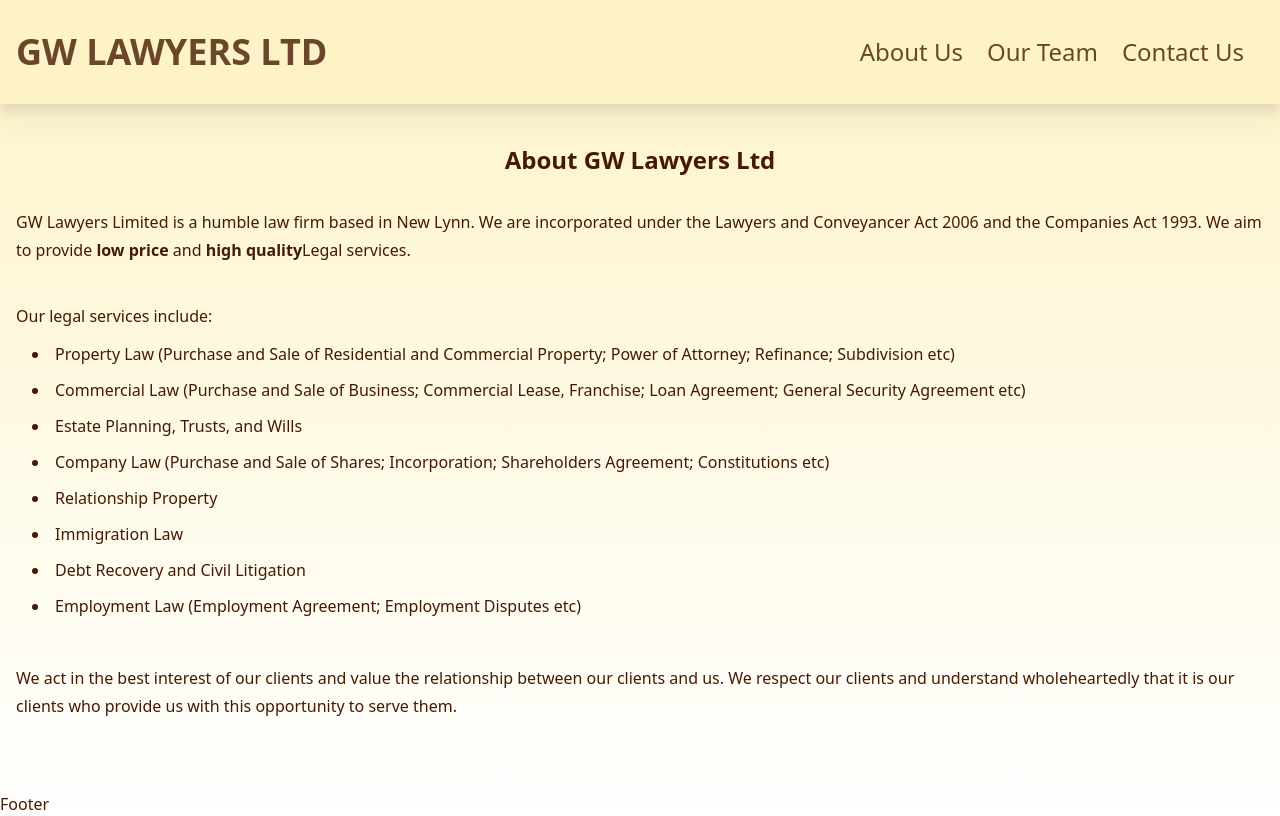
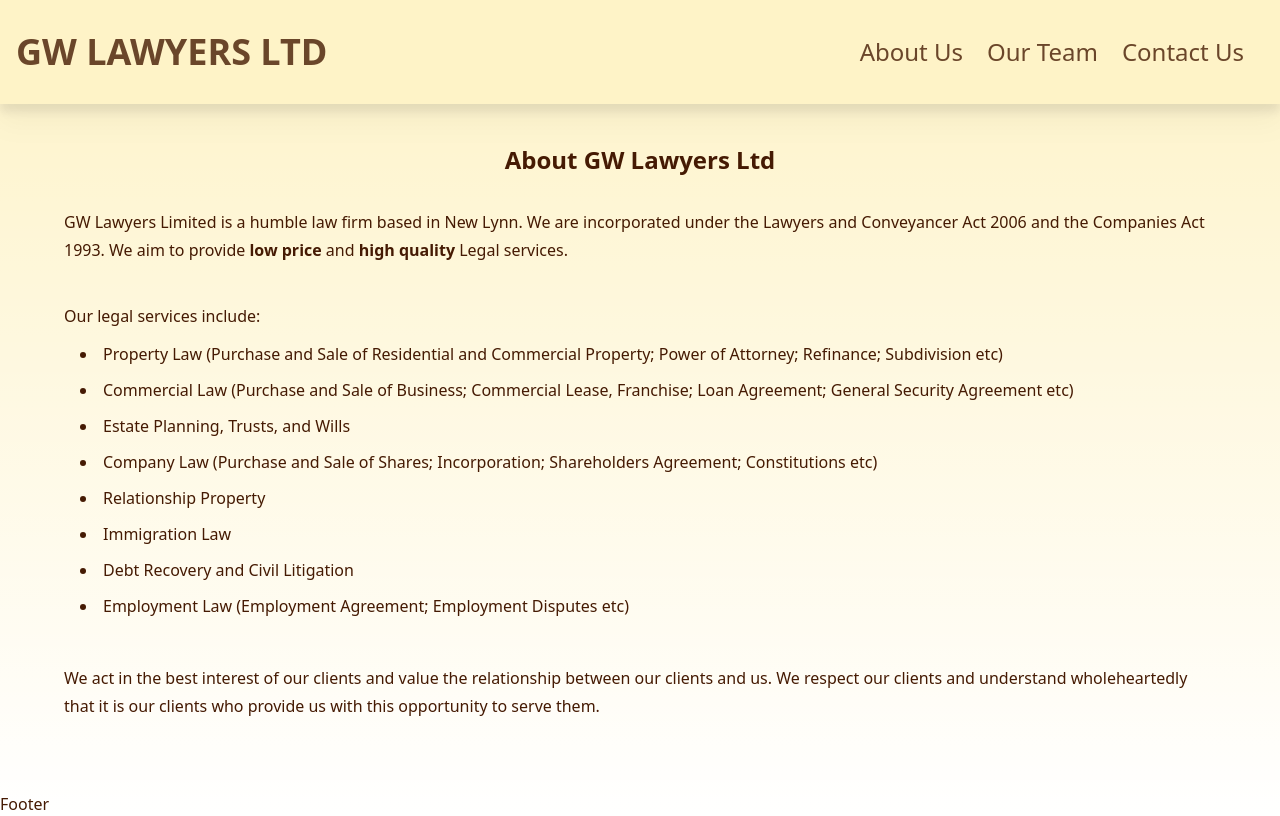
Before and after one commit to ian-jl-chua/gw-lawyers-ltd, a Next.js app: page /about in a window 1280 px wide. Built offline with nearby package versions, Linux system fonts and the light colour scheme.

Commit message:
about page done for now for medium and large devices

```diff
--- a/src/app/about/page.tsx
+++ b/src/app/about/page.tsx
@@ -1,18 +1,16 @@
 export default function About() {
   return (
-    <section className="py-8 px-4 dark:text-amber-50">
+    <section className="py-8 px-4 dark:text-amber-50 lg:px-8">
       <h2 className="pt-2 pb-8 text-center text-2xl font-bold">
         About GW Lawyers Ltd
       </h2>
-      <p className="pb-10 leading-7">
+      <p className="pb-10 leading-7 md:px-8">
         GW Lawyers Limited is a humble law firm based in New Lynn. We are
         incorporated under the Lawyers and Conveyancer Act 2006 and the
-        Companies Act 1993. We aim to provide <b>low price</b> and{' '}
-        <b>high quality</b>
-        Legal services.
+        Companies Act 1993. We aim to provide <b>low price</b> and <b>high quality</b> Legal services.
       </p>
-      <p>Our legal services include:</p>
-      <div className="px-4 pt-2 pb-10">
+      <p className="md:px-8">Our legal services include:</p>
+      <div className="px-4 pt-2 pb-10 md:px-12">
         <ul className="list-inside list-disc leading-9">
           <li>
             Property Law &#40;Purchase and Sale of Residential and Commercial
@@ -36,7 +34,7 @@ export default function About() {
           </li>
         </ul>
       </div>
-      <p className="leading-7 pb-10">
+      <p className="leading-7 pb-10 md:px-8">
         We act in the best interest of our clients and value the relationship
         between our clients and us. We respect our clients and understand
         wholeheartedly that it is our clients who provide us with this
```
